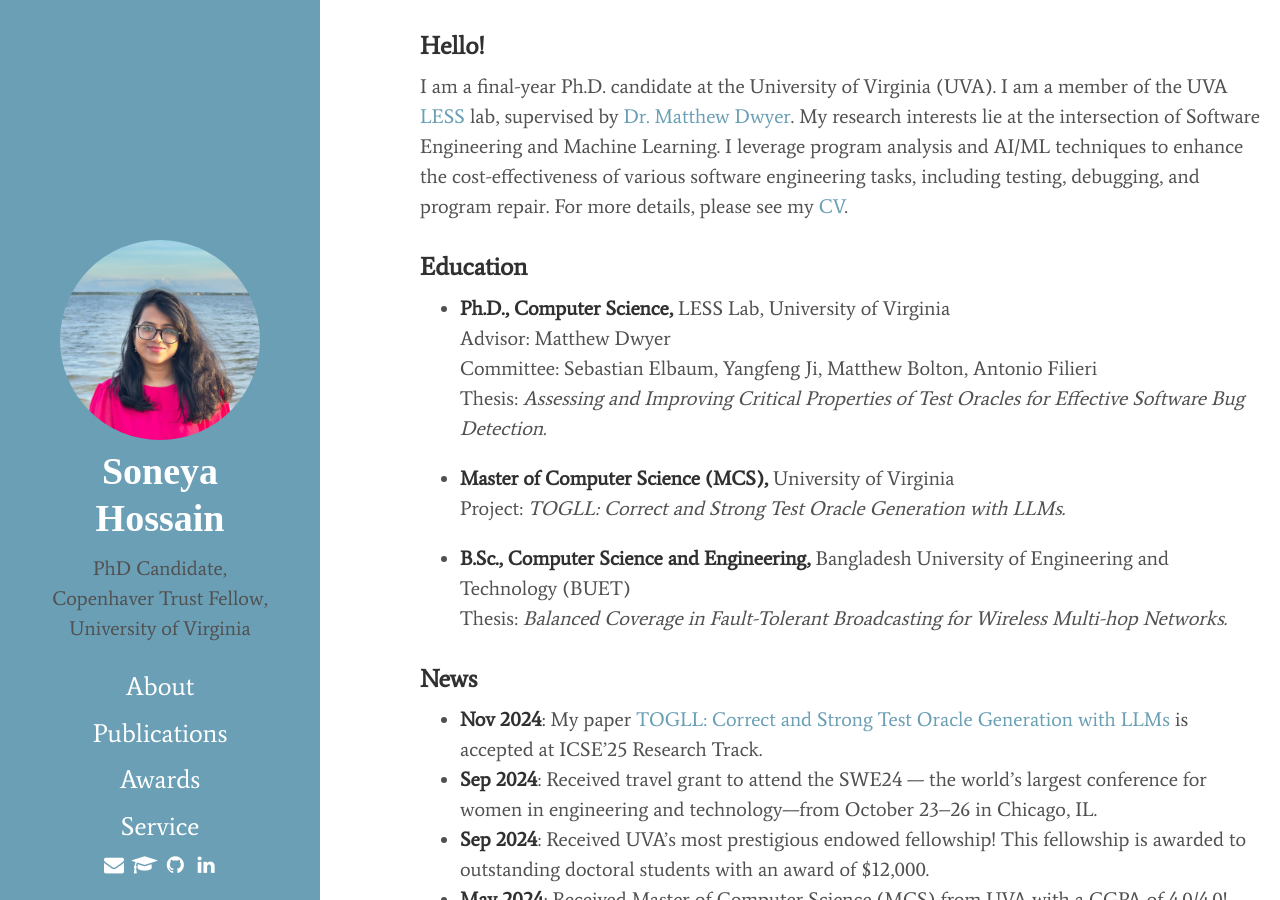
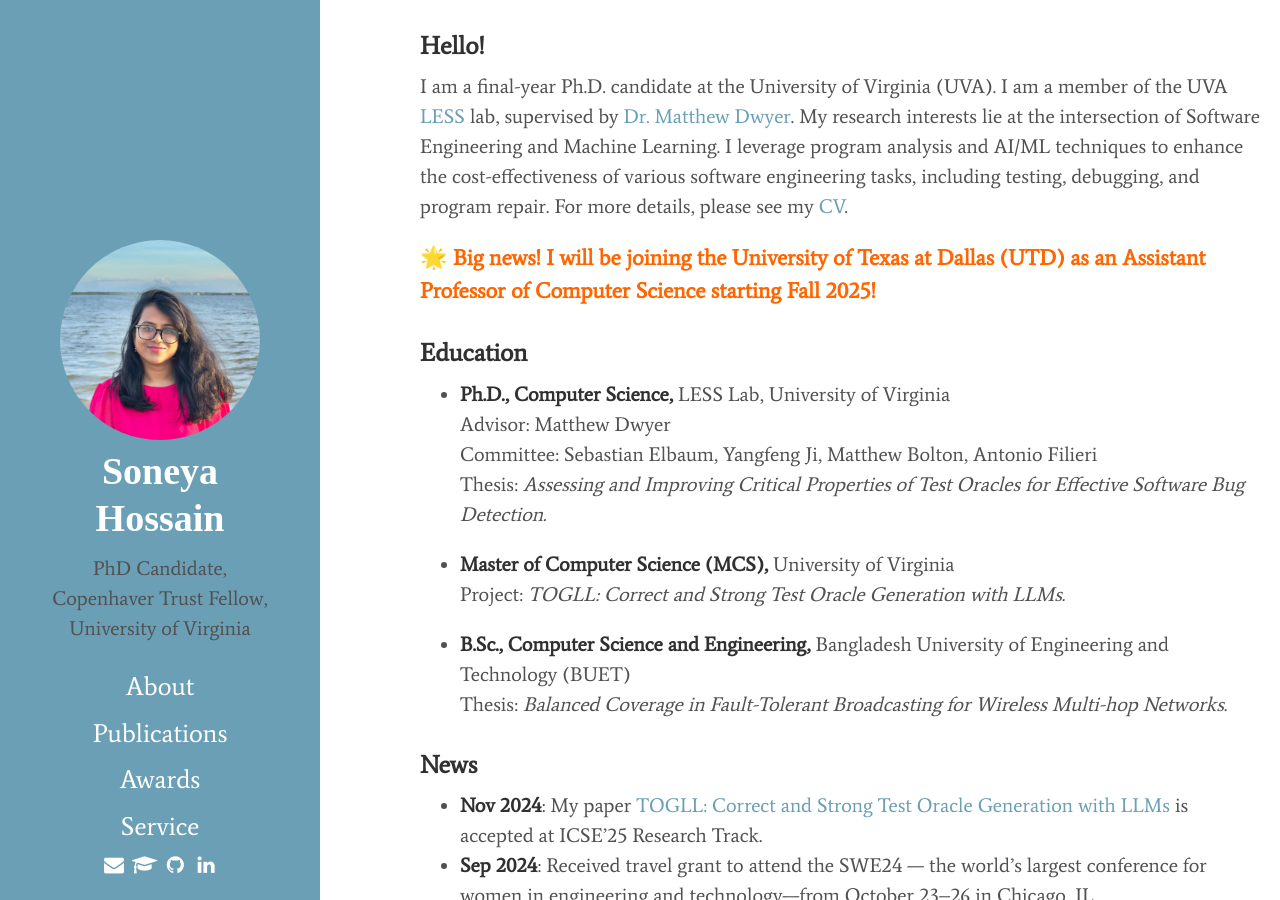
Before and after one commit to soneyahossain/soneyahossain.github.io, a Jekyll site: the page built from index.md, in a window 1280 px wide and 900 px high. Built offline with Jekyll 4.4.1, drawn with Linux system fonts in a browser that asks for light colours; cached includes are drawn as plain includes.

Commit message:
Update index.md

```diff
--- a/index.md
+++ b/index.md
@@ -6,6 +6,10 @@
 ### Hello!
 
 I am a final-year Ph.D. candidate at the University of Virginia (UVA). I am a member of the UVA [LESS](https://less-lab-uva.github.io/) lab, supervised by [Dr. Matthew Dwyer](https://matthewbdwyer.github.io/). My research interests lie at the intersection of Software Engineering and Machine Learning. I leverage program analysis and AI/ML techniques to enhance the cost-effectiveness of various software engineering tasks, including testing, debugging, and program repair. For more details, please see my [CV]({{'/'|relative_url}}assets/CV/CV.pdf).
+
+<p style="color:#ff6600; font-weight:bold; font-size:1.1em;">
+🌟 Big news! I will be joining the University of Texas at Dallas (UTD) as an Assistant Professor of Computer Science starting Fall 2025!
+</p>
 
 
 ### Education
@@ -20,6 +24,8 @@
 
 - **B.Sc., Computer Science and Engineering,** Bangladesh University of Engineering and Technology (BUET)
   Thesis: *Balanced Coverage in Fault-Tolerant Broadcasting for Wireless Multi-hop Networks.*
+
+
 
 
 ### News
```
